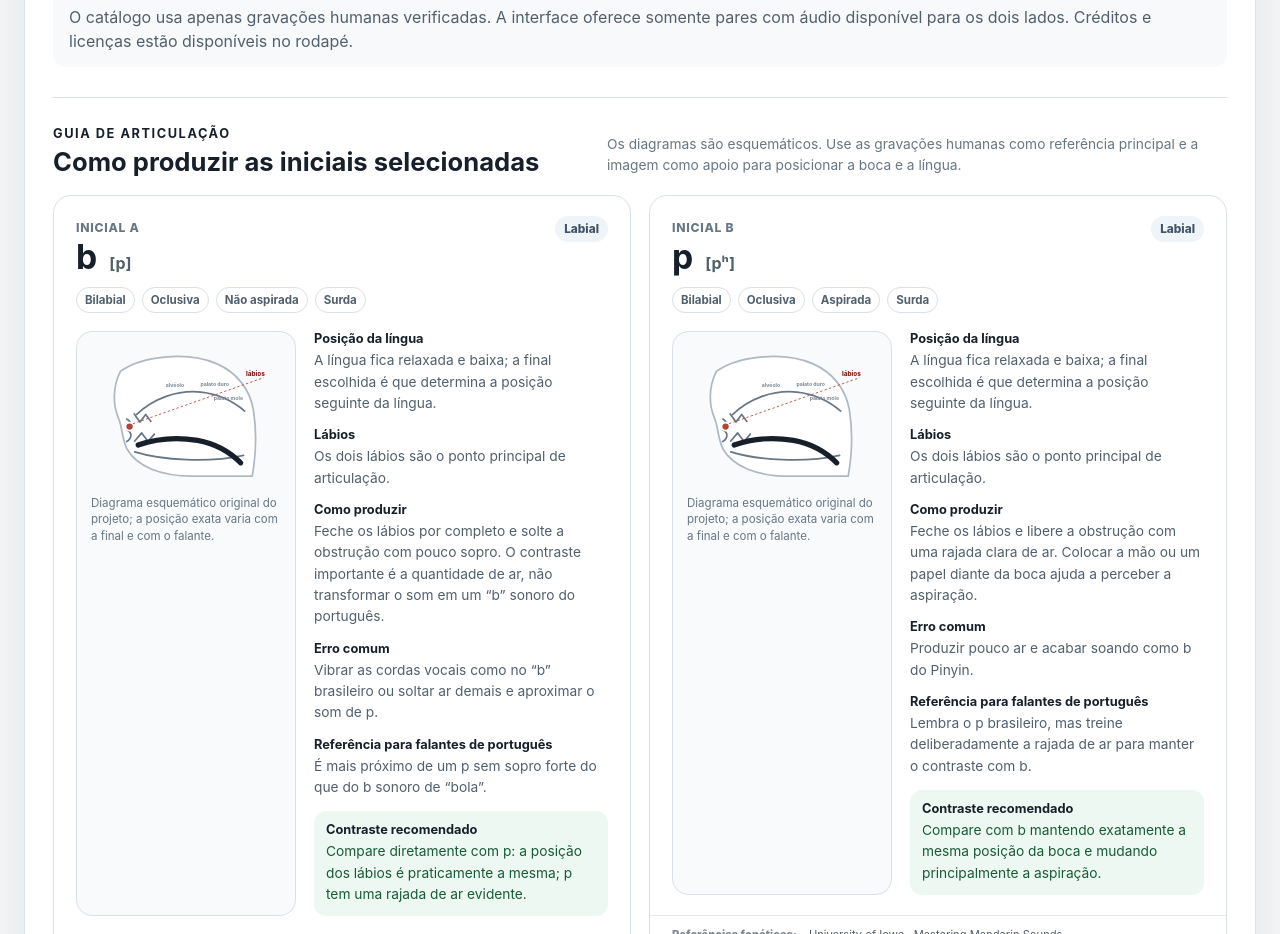
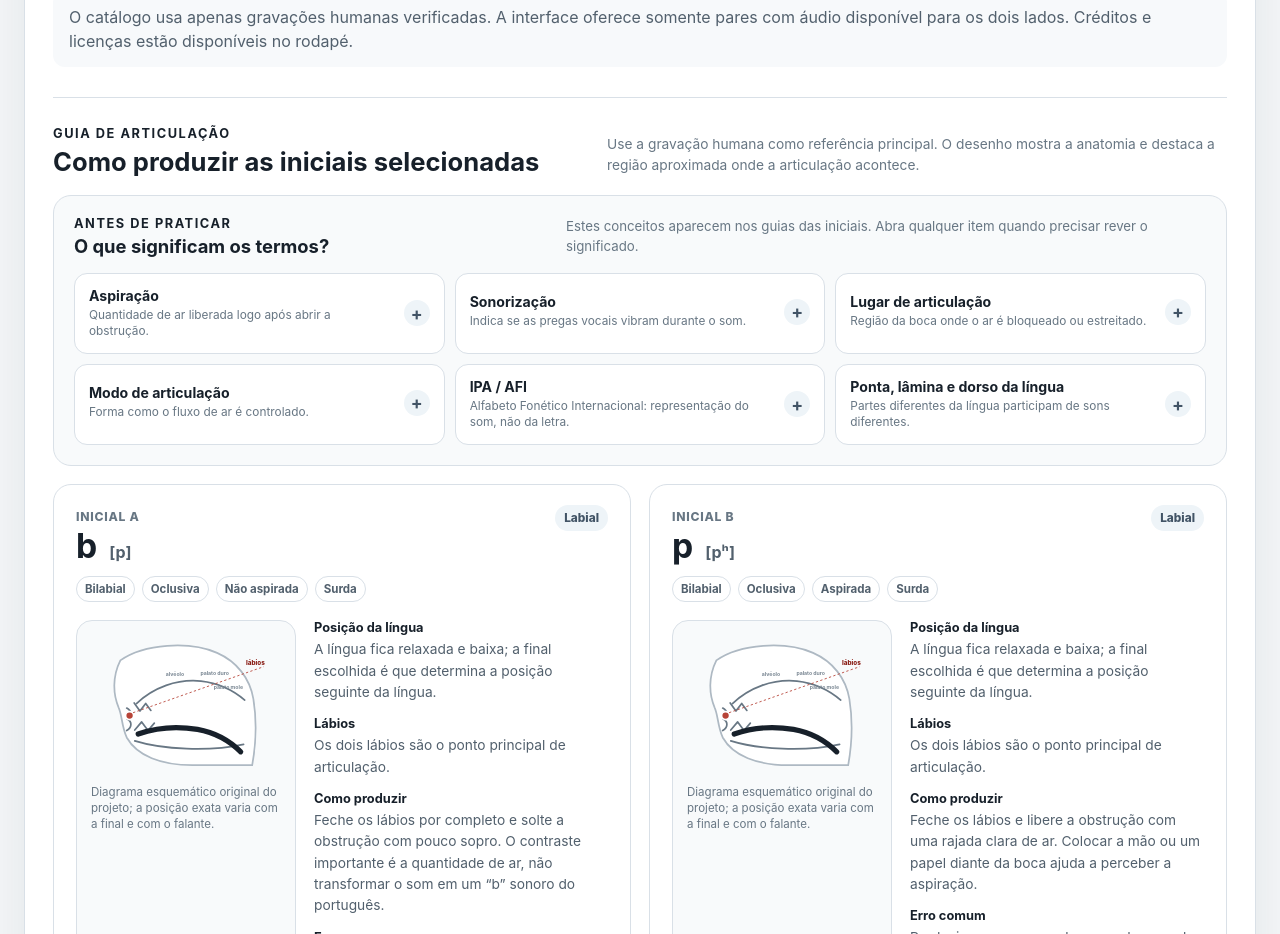
Before and after one commit to ferreis/PasiMandarim, a Vue app: page / in a window 1280 px wide. Shown: the part 920-1854 px from the top of the page. Built offline with nearby package versions, Linux system fonts and the light colour scheme.

Commit message:
feat: integra glossário aos guias de iniciais

```diff
--- a/src/components/InitialPronunciationPair.vue
+++ b/src/components/InitialPronunciationPair.vue
@@ -1,5 +1,6 @@
 <script setup lang="ts">
 import InitialPronunciationGuide from './InitialPronunciationGuide.vue'
+import PronunciationGlossary from './PronunciationGlossary.vue'
 
 defineProps<{
   initialA: string
@@ -15,9 +16,11 @@ defineProps<{
         <h2 id="initial-guides-title">Como produzir as iniciais selecionadas</h2>
       </div>
       <p>
-        Os diagramas são esquemáticos. Use as gravações humanas como referência principal e a imagem como apoio para posicionar a boca e a língua.
+        Use a gravação humana como referência principal. O desenho mostra a anatomia e destaca a região aproximada onde a articulação acontece.
       </p>
     </div>
+
+    <PronunciationGlossary />
 
     <div class="initial-guides-grid">
       <InitialPronunciationGuide v-if="initialA" :initial="initialA" label="Inicial A" />
```
